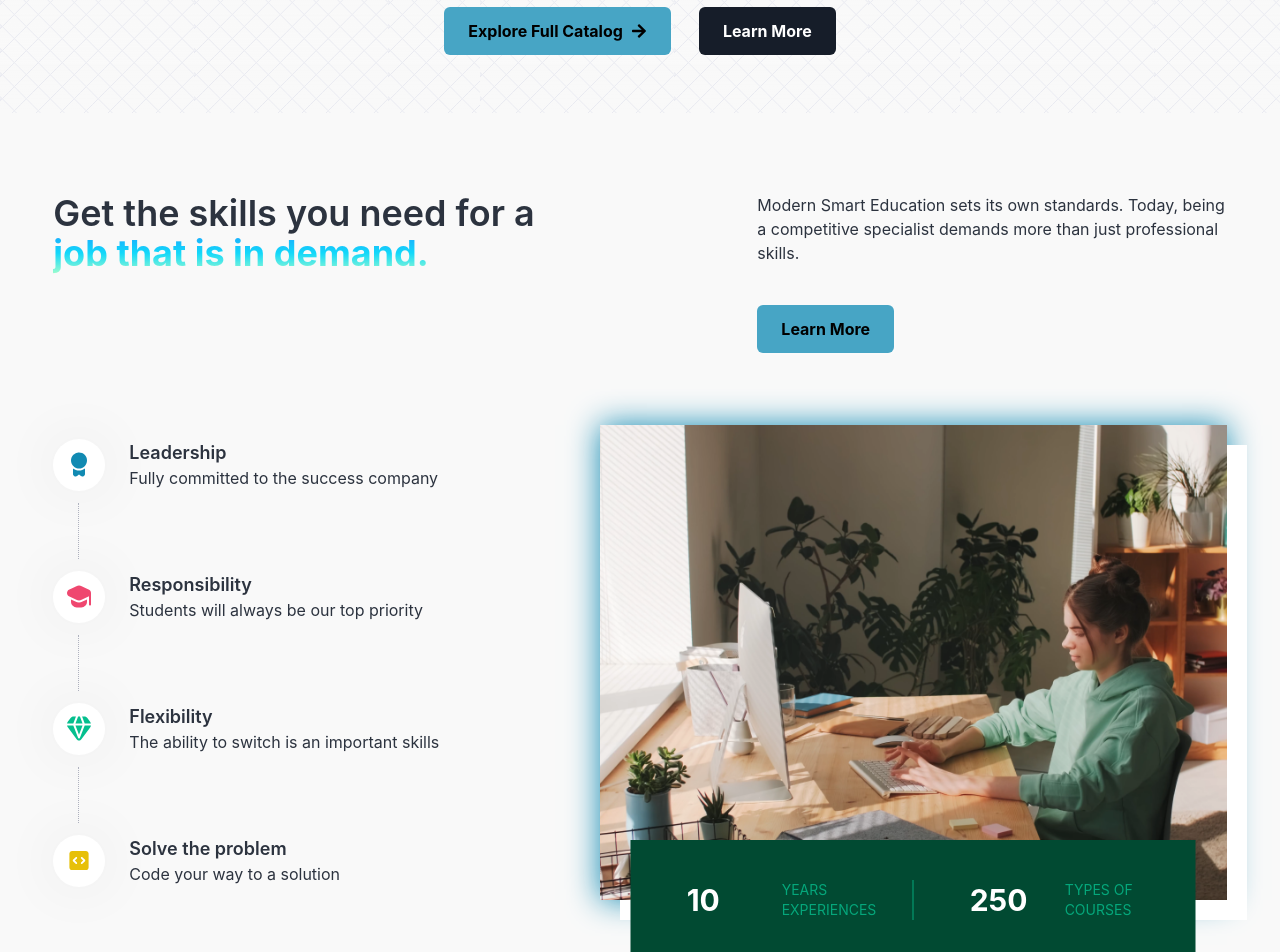
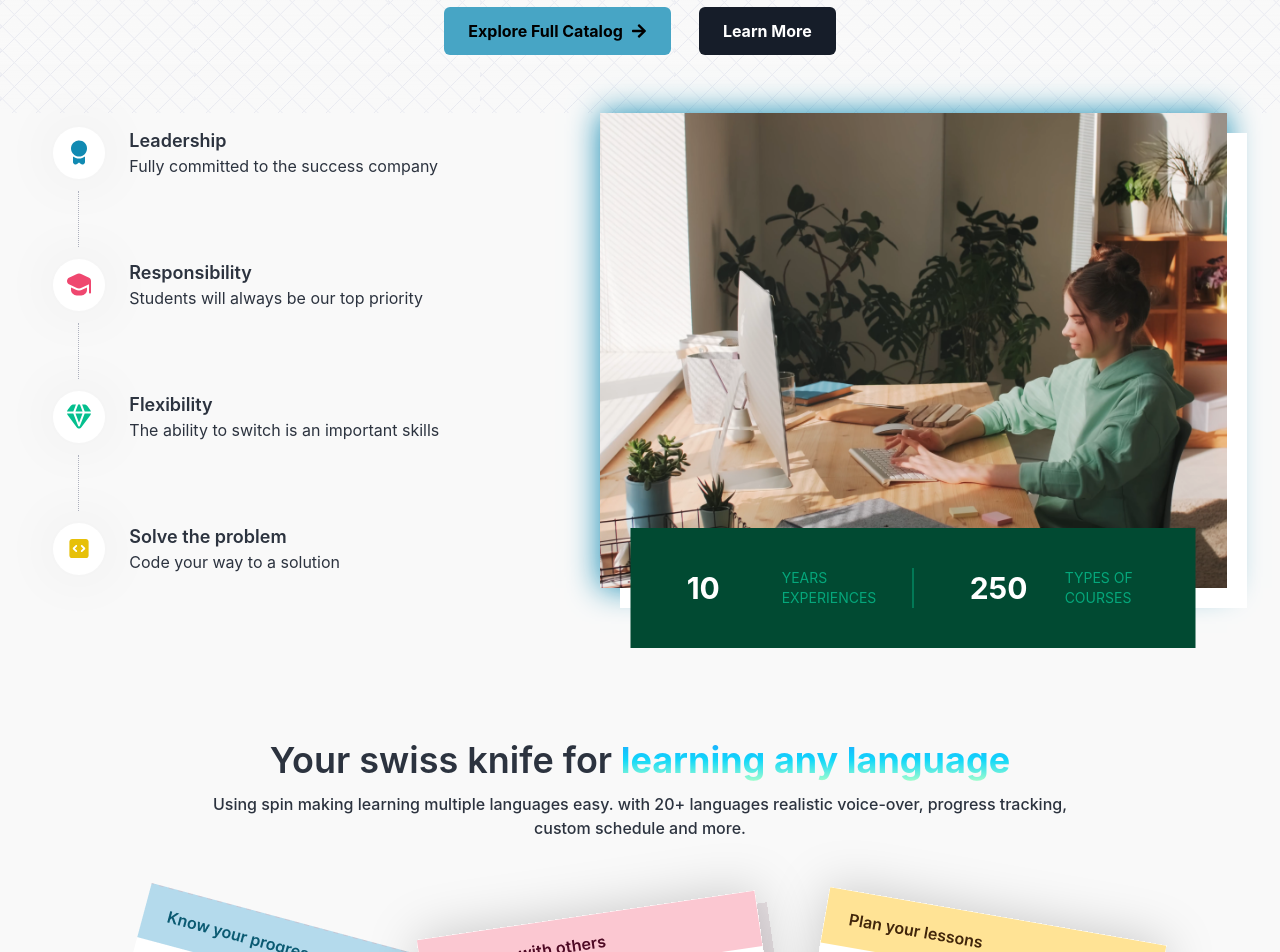
Before and after one commit to makwanaom/-Smart-Education-Platform, a React (Create React App) app: page / in a window 1280 px wide. Shown: the part 2539-3491 px from the top of the page. Built offline with nearby package versions, Linux system fonts and the light colour scheme; no server answers.

Commit message:
HOmePage section changed it bit

```diff
--- a/src/pages/Home.jsx
+++ b/src/pages/Home.jsx
@@ -133,20 +133,7 @@ function Home() {
 
         <div className="mx-auto flex w-11/12 max-w-maxContent flex-col items-center justify-between gap-8 ">
           {/* Job that is in Demand - Section 1 */}
-          <div className="mb-10 mt-[-100px] flex flex-col justify-between gap-7 lg:mt-20 lg:flex-row lg:gap-0">
-            <div className="text-4xl font-semibold lg:w-[45%] ">
-              Get the skills you need for a{" "}
-              <HighlightText text={"job that is in demand."} />
-            </div>
-            <div className="flex flex-col items-start gap-10 lg:w-[40%]">
-              <div className="text-[16px]">
-              Modern Smart Education sets its own standards. Today, being a competitive specialist demands more than just professional skills.
-              </div>
-              <CTAButton active={true} linkto={"/signup"}>
-                <div className="">Learn More</div>
-              </CTAButton>
-            </div>
-          </div>
+
 
           {/* Timeline Section - Section 2 */}
           <TimelineSection />
```
